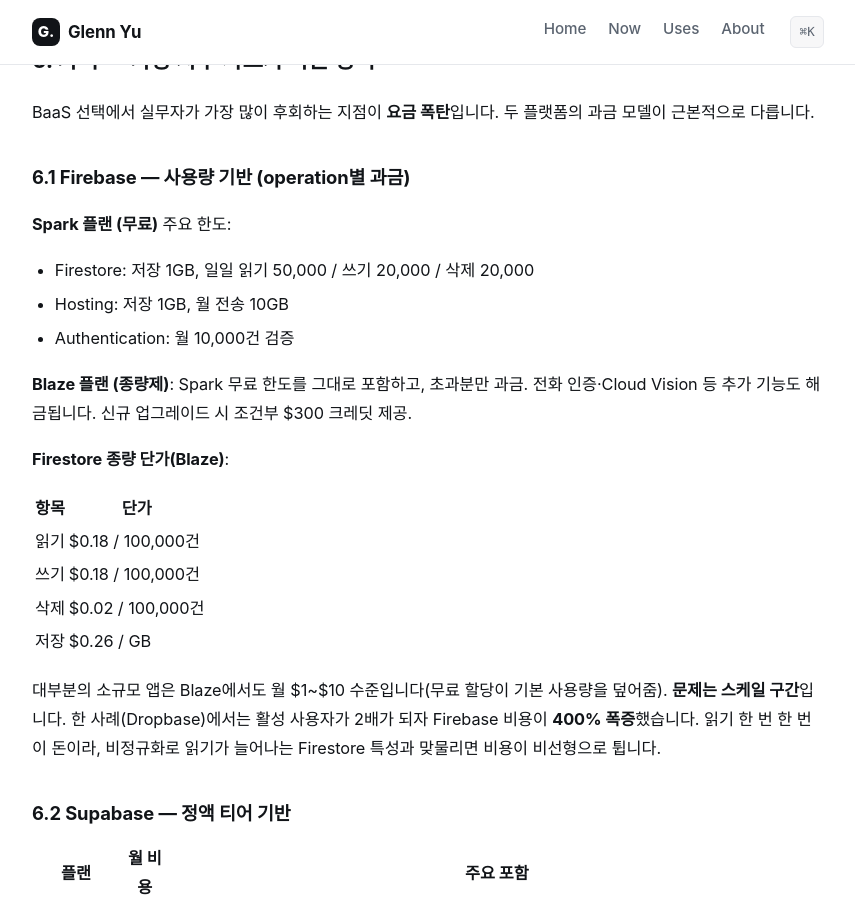
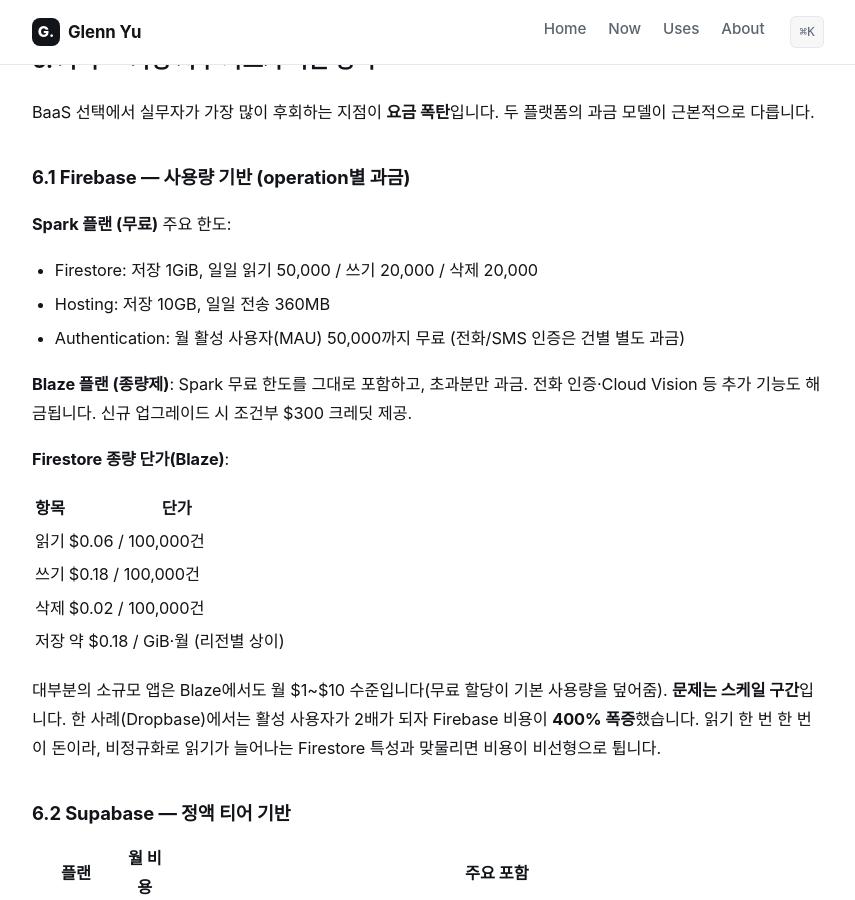
Before and after one commit to glenn-yu/glenn-yu.github.io, a Jekyll site: the page built from _posts/2026-06-29-firebase-vs-supabase.md, in a window 1280 px wide and 900 px high, scrolled down 6255 px. Shown: the whole window, without its empty margins (212-1067 px from the left). Built offline with Jekyll 4.4.1, drawn with Linux system fonts in a browser that asks for light colours; some web fonts are replaced; comment, search, counter and statistics services are not loaded.

Commit message:
fix: correct Firebase pricing/quota facts in Supabase comparison post
- Firestore reads: $0.18 -> $0.06 per 100k (read/write rate mix-up)
- Firestore storage: $0.26/GB -> ~$0.18/GiB-month (region-dependent)
- Hosting Spark limits: 1GB storage/10GB transfer -> 10GB storage/360MB per day
- Auth free tier: 10k verifications -> 50k MAU (phone/SMS billed per use)

Verified against firebase.google.com/pricing, cloud.google.com/firestore/pricing,
and supabase.com/pricing. Supabase figures confirmed accurate.

Co-Authored-By: Claude Opus 4.8 (1M context) <noreply@anthropic.com>

```diff
--- a/_posts/2026-06-29-firebase-vs-supabase.md
+++ b/_posts/2026-06-29-firebase-vs-supabase.md
@@ -193,9 +193,9 @@ BaaS 선택에서 실무자가 가장 많이 후회하는 지점이 **요금 폭
 
 **Spark 플랜 (무료)** 주요 한도:
 
-- Firestore: 저장 1GB, 일일 읽기 50,000 / 쓰기 20,000 / 삭제 20,000
-- Hosting: 저장 1GB, 월 전송 10GB
-- Authentication: 월 10,000건 검증
+- Firestore: 저장 1GiB, 일일 읽기 50,000 / 쓰기 20,000 / 삭제 20,000
+- Hosting: 저장 10GB, 일일 전송 360MB
+- Authentication: 월 활성 사용자(MAU) 50,000까지 무료 (전화/SMS 인증은 건별 별도 과금)
 
 **Blaze 플랜 (종량제)**: Spark 무료 한도를 그대로 포함하고, 초과분만 과금. 전화 인증·Cloud Vision 등 추가 기능도 해금됩니다. 신규 업그레이드 시 조건부 $300 크레딧 제공.
 
@@ -203,10 +203,10 @@ BaaS 선택에서 실무자가 가장 많이 후회하는 지점이 **요금 폭
 
 | 항목 | 단가 |
 |------|------|
-| 읽기 | $0.18 / 100,000건 |
+| 읽기 | $0.06 / 100,000건 |
 | 쓰기 | $0.18 / 100,000건 |
 | 삭제 | $0.02 / 100,000건 |
-| 저장 | $0.26 / GB |
+| 저장 | 약 $0.18 / GiB·월 (리전별 상이) |
 
 대부분의 소규모 앱은 Blaze에서도 월 $1~$10 수준입니다(무료 할당이 기본 사용량을 덮어줌). **문제는 스케일 구간**입니다. 한 사례(Dropbase)에서는 활성 사용자가 2배가 되자 Firebase 비용이 **400% 폭증**했습니다. 읽기 한 번 한 번이 돈이라, 비정규화로 읽기가 늘어나는 Firestore 특성과 맞물리면 비용이 비선형으로 튑니다.
 
```
